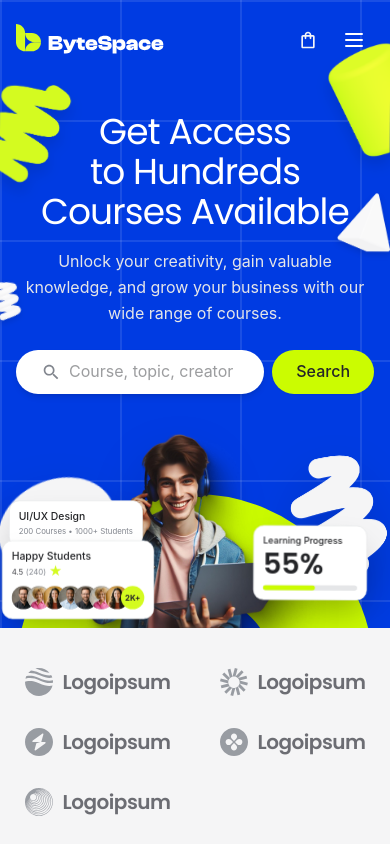
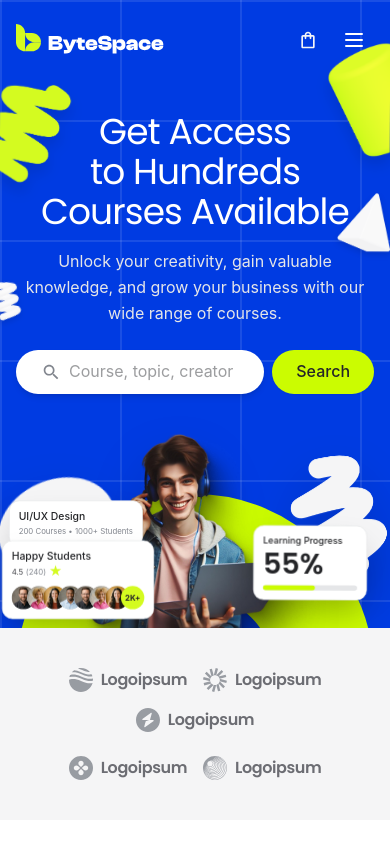
Before and after one commit to moriyam-mohona/byte-space, a Next.js app: page / in a window 390 px wide. Shown: the top 844 px of the page. Built offline with nearby package versions, Linux system fonts and the light colour scheme; a web font is replaced by a local one.

Commit message:
feat: add Partners component to home page

```diff
--- a/src/features/home/Partners.tsx
+++ b/src/features/home/Partners.tsx
@@ -10,29 +10,54 @@ export function Partners() {
   ];
 
   return (
-    <section className="w-full bg-neutral-50 py-10 sm:py-12 lg:py-14">
+    <section className="w-full bg-neutral-50 py-10 sm:py-12 xl:py-14">
       <div className="container">
-        <div className="grid grid-cols-2 sm:grid-cols-3 lg:grid-cols-5 gap-8 sm:gap-10 lg:gap-12 items-center justify-items-center">
-          {partners.map((partner, index) => (
+        <div className="flex flex-col xl:flex-row items-center justify-center gap-6 sm:gap-8 xl:gap-12">
+          {/* First Row of 3 logos (mobile/tablet), inline on desktop */}
+          <div className="flex items-center justify-center gap-4 sm:gap-8 xl:gap-12 flex-wrap">
+            {partners.slice(0, 3).map((partner, index) => (
               <div
                 key={index}
-              className="flex items-center gap-2.5 opacity-80 hover:opacity-100 transition-all duration-300 hover:scale-105 cursor-pointer select-none"
+                className="flex items-center gap-2 sm:gap-2.5 opacity-80 hover:opacity-100 transition-all duration-300 hover:scale-105 cursor-pointer select-none"
               >
                 <Image
                   src={partner.iconSrc}
                   alt=""
                   width={40}
                   height={40}
-                className="w-7 h-7 sm:w-8 sm:h-8 shrink-0 object-contain"
+                  className="w-6 h-6 sm:w-8 sm:h-8 shrink-0 object-contain"
                   aria-hidden="true"
                 />
-              <span className="font-heading font-semibold text-xl sm:text-2xl tracking-tight text-neutral-700 hover:text-neutral-950 transition-colors">
+                <span className="font-heading font-semibold text-base sm:text-xl lg:text-2xl tracking-tight text-neutral-700 hover:text-neutral-950 transition-colors">
+                  Logoipsum
+                </span>
+              </div>
+            ))}
+          </div>
+
+          {/* Second Row of 2 logos (mobile/tablet), inline on desktop */}
+          <div className="flex items-center justify-center gap-4 sm:gap-8 xl:gap-12 flex-wrap">
+            {partners.slice(3).map((partner, index) => (
+              <div
+                key={index + 3}
+                className="flex items-center gap-2 sm:gap-2.5 opacity-80 hover:opacity-100 transition-all duration-300 hover:scale-105 cursor-pointer select-none"
+              >
+                <Image
+                  src={partner.iconSrc}
+                  alt=""
+                  width={40}
+                  height={40}
+                  className="w-6 h-6 sm:w-8 sm:h-8 shrink-0 object-contain"
+                  aria-hidden="true"
+                />
+                <span className="font-heading font-semibold text-base sm:text-xl lg:text-2xl tracking-tight text-neutral-700 hover:text-neutral-950 transition-colors">
                   Logoipsum
                 </span>
               </div>
             ))}
           </div>
         </div>
+      </div>
     </section>
   );
 }
```
Lines whose indentation alone changed are shown as unchanged.
